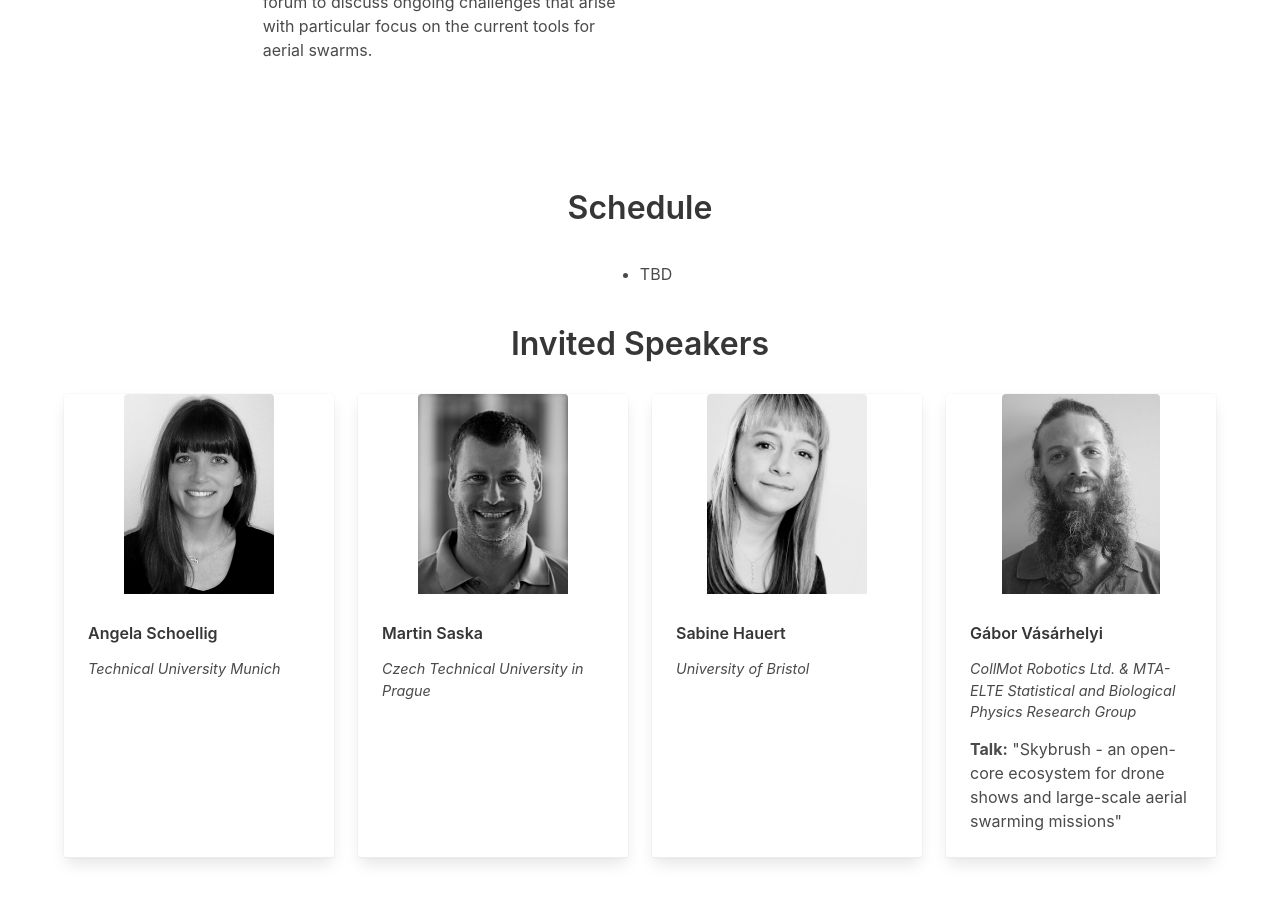
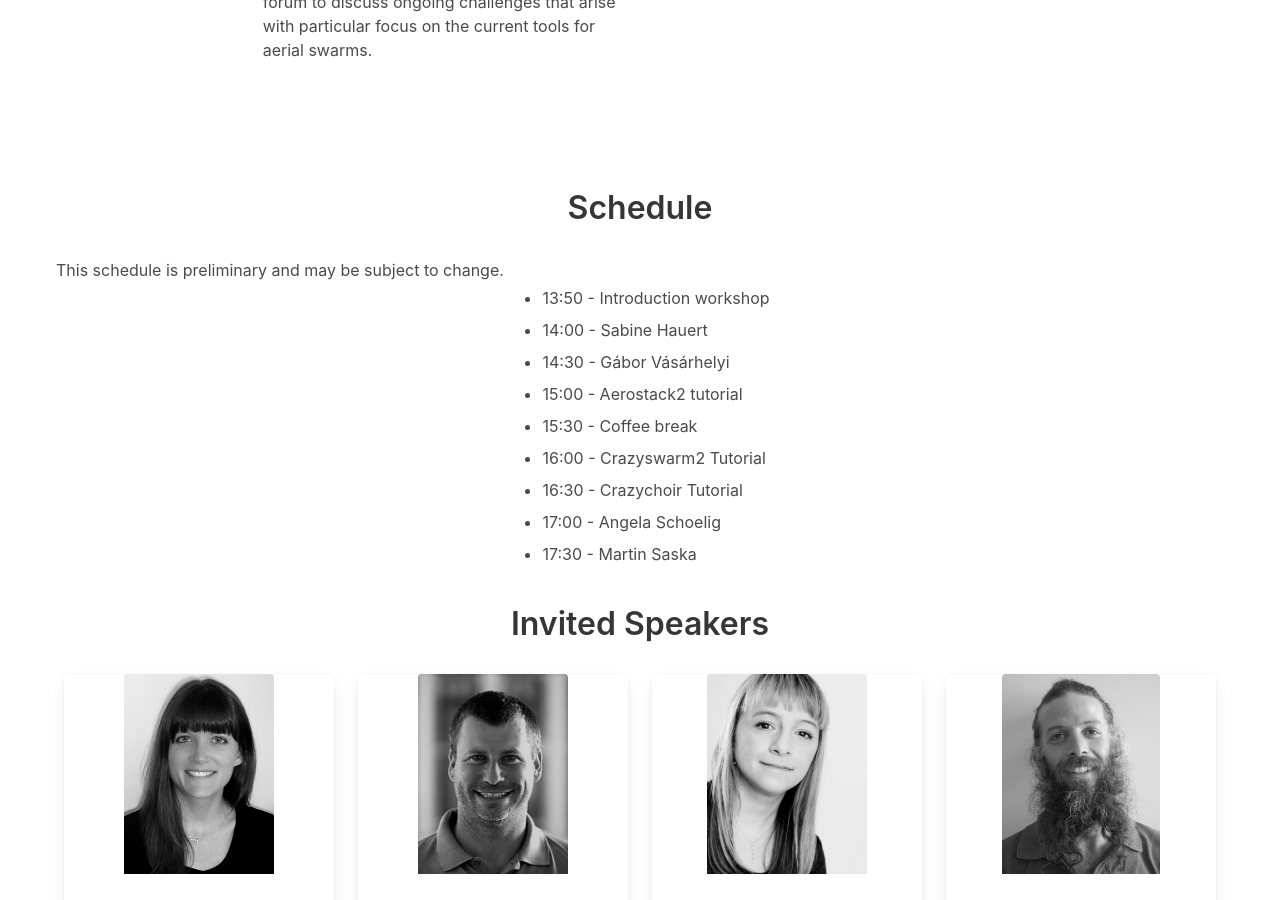
Before and after one commit to IMRCLab/workshop-aerial-swarms-rss2024, a Jekyll site: the page built from index.html, in a window 1280 px wide and 900 px high, scrolled down 703 px. Built offline with Jekyll 4.4.1, drawn with Linux system fonts in a browser that asks for light colours.

Commit message:
Add preliminary schedule

```diff
--- a/index.html
+++ b/index.html
@@ -195,11 +195,20 @@ title: Aerial Swarm Tools and Applications
   <div class="section-heading">
       <h2 class="title is-3">Schedule</h2>
   </div>
+This schedule is preliminary and may be subject to change.
 
   <div class="columns is-centered">
     <div class="content paper">
       <ul>
-        <li>TBD</li>
+        <li>13:50 - Introduction workshop </li>
+        <li>14:00 - Sabine Hauert </li>
+        <li>14:30 - Gábor Vásárhelyi </li>
+        <li>15:00 - Aerostack2 tutorial </li>
+        <li>15:30 - Coffee break </li>
+        <li>16:00 - Crazyswarm2 Tutorial </li>
+        <li>16:30 - Crazychoir Tutorial </li>
+        <li>17:00 - Angela Schoelig </li>
+        <li>17:30 - Martin Saska </li>
       </ul>
     </div>
   </div>
```
